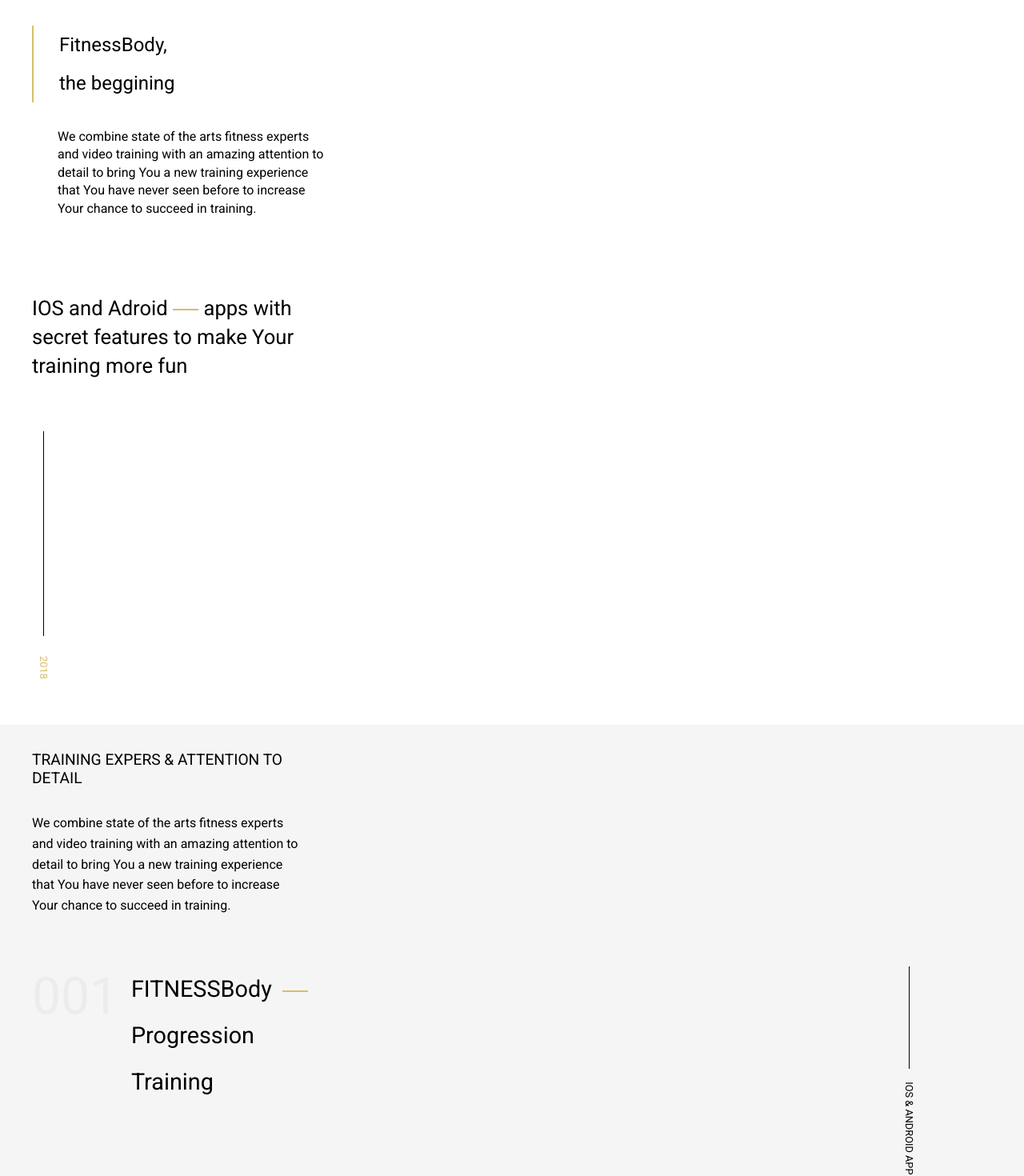
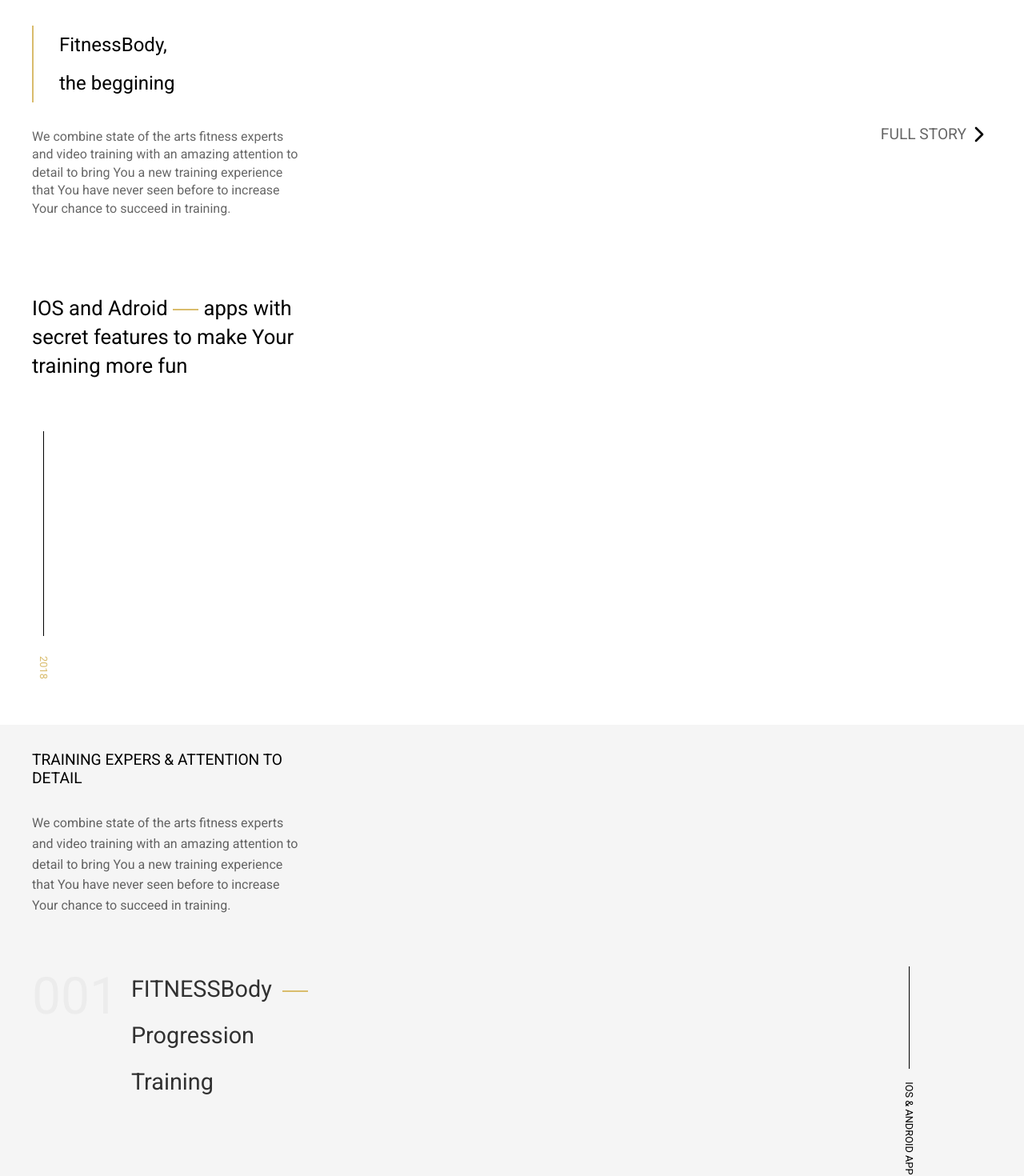
Before and after one commit to malcodeman/apage-client, a React (Create React App) app: page / in a window 1280 px wide. Shown: the part 580-2050 px from the top of the page at 80% size. Built offline with nearby package versions, Linux system fonts and the light colour scheme.

Commit message:
Small corrections.

```diff
--- a/src/components/AboutSection/aboutSection.css
+++ b/src/components/AboutSection/aboutSection.css
@@ -35,6 +35,7 @@
 
 .about-section .about-section-content .text-container .p {
     margin: 0;
+    color: rgba(0, 0, 0, .6);
 }
 
 .about-section .about-section-content .text-container .p .gold {
@@ -56,6 +57,8 @@
 
 .about-section .about-section-content .text-container .right-side .p {
     margin-bottom: 2rem;
+    color: rgba(0, 0, 0, .6);
+    line-height: 1.4;
 }
 
 .about-section .about-section-content .text-container .right-side .h2 {
--- a/src/components/App/App.js
+++ b/src/components/App/App.js
@@ -1,4 +1,4 @@
-import React, { Component } from 'react';
+import React from 'react';
 import './App.css';
 import Header from '../Header/Header';
 import Video from '../Video/Video';
--- a/src/components/AppsSection/appsSection.css
+++ b/src/components/AppsSection/appsSection.css
@@ -15,7 +15,7 @@
 .apps-section .p .dash {
   width: 2rem;
   height: 2px;
-    background-color: #D9BC6C;
+  background-color: #d9bc6c;
   display: inline-block;
   vertical-align: middle;
 }
@@ -36,6 +36,6 @@
 
 .apps-section .vertical-line .text {
   transform: rotate(90deg);
-    color: #D9BC6C;
-    font-size: .8rem;
+  color: #d9bc6c;
+  font-size: 0.8rem;
 }
--- a/src/components/ExpertsSection/expertsSection.css
+++ b/src/components/ExpertsSection/expertsSection.css
@@ -1,5 +1,5 @@
 .experts-section {
-    background-color: #F5F5F5;
+  background-color: #f5f5f5;
 }
 .experts-section .experts-section-content {
   padding: 2rem 2rem;
@@ -22,4 +22,5 @@
 .experts-section .experts-section-content .text-container .p {
   margin: 0;
   line-height: 1.6;
+  color: rgba(0, 0, 0, 0.6);
 }
--- a/src/components/Footer/footer.css
+++ b/src/components/Footer/footer.css
@@ -66,7 +66,7 @@
 }
 
 .footer .footer-content .legal .dash {
-  width: 20%;
+  width: 128px;
   height: 2px;
   margin: 0 1rem;
   background-color: #dadada;
--- a/src/components/ImageCard1/imageCard1.css
+++ b/src/components/ImageCard1/imageCard1.css
@@ -33,6 +33,7 @@
     margin: 0;
     font-size: 1.8rem;
     line-height: 2;
+    color: rgba(0, 0, 0, .8);
 }
 
 .image-card-1 .image-card-1-content .text-container .p .dash {
--- a/src/components/ImageCard2/ImageCard2.js
+++ b/src/components/ImageCard2/ImageCard2.js
@@ -6,7 +6,7 @@ const ImageCard2 = () => {
         <section className="image-card-2">
             <div className="image-card-2-content">
                 <div className="text-container">
-                    <h2 className="h2">Fun and science combined</h2>
+                    <h2 className="h2">Fun and science<span className="dash"></span>combined</h2>
                     <p className="p">We combine state of the arts fitness experts and video training with an amazing attention to detail to bring
                         You a new training experience that
                         You have never seen before to increase
--- a/src/components/ImageCard2/imageCard2.css
+++ b/src/components/ImageCard2/imageCard2.css
@@ -1,5 +1,5 @@
 .image-card-2 {
-    background-color: #F5F5F5;
+  background-color: #f5f5f5;
   min-height: 600px;
 }
 
@@ -15,7 +15,7 @@
   max-width: 340px;
 }
 
-.image-card-2 .image-card-2-content .text-container .h2{
+.image-card-2 .image-card-2-content .text-container .h2 {
   text-transform: uppercase;
   margin: 0;
   font-size: 1.2rem;
@@ -23,7 +23,17 @@
   font-weight: 400;
 }
 
-.image-card-2 .image-card-2-content .text-container .p{
+.image-card-2 .image-card-2-content .text-container .h2 .dash {
+  width: .6rem;
+  height: 2px;
+  background-color: #000;
+  display: inline-block;
+  vertical-align: middle;
+  margin: 0 .4rem;
+}
+
+.image-card-2 .image-card-2-content .text-container .p {
   margin: 0;
   line-height: 1.6;
+  color: rgba(0, 0, 0, 0.6);
 }
--- a/src/components/ImageCard3/ImageCard3.js
+++ b/src/components/ImageCard3/ImageCard3.js
@@ -7,7 +7,8 @@ const ImageCard3 = () => {
             <div className="image-card-3-content">
                 <div className="text-container">
                         <span className="number">002</span>
-                        <p className="p">Cryptocurrency <span className="dash"></span> Soon trade with <span className="gold">FITNESSBODY Coin</span></p>
+                        <p className="p">Cryptocurrency
+                            <span className="dash"></span>Soon trade with <span className="gold"><strong>FITNESSBODY</strong> Coin</span></p>
                     </div>
                 </div>
         </section>
--- a/src/components/ImageCard3/imageCard3.css
+++ b/src/components/ImageCard3/imageCard3.css
@@ -12,7 +12,7 @@
 }
 
 .image-card-3 .image-card-3-content .text-container {
-    max-width: 380px;
+    max-width: 390px;
     display: flex;
     flex-direction: column;
 }
@@ -33,6 +33,7 @@
     margin: 0;
     font-size: 1.8rem;
     line-height: 2;
+    color: rgba(0, 0, 0, .8);
 }
 
 .image-card-3 .image-card-3-content .text-container .p .dash {
--- a/src/components/StorySection/StorySection.js
+++ b/src/components/StorySection/StorySection.js
@@ -1,14 +1,23 @@
 import React from 'react';
 import './storySection.css';
+import chevronRight from './assets/chevron-right.svg';
 
 const StorySection = () => {
     return(
         <section className="story-section">
-            <h1 className="h1">FitnessBody,<br/> the beggining</h1>
-            <p className="p">We combine state of the arts fitness experts and video training with an amazing attention to detail to bring
-                You a new training experience that
-                You have never seen before to increase
-                Your chance to succeed in training.</p>
+            <div>
+                <h1 className="h1">FitnessBody,<br/> the beggining</h1>
+                <p className="p">We combine state of the arts fitness experts and video training with an amazing attention to detail to bring
+                    You a new training experience that
+                    You have never seen before to increase
+                    Your chance to succeed in training.</p>
+            </div>
+            <div>
+                <a className="read-story-link" href="/">
+                    Full story
+                    <img class="chevron-right" src={chevronRight}></img>
+                </a>
+            </div>
         </section>
     )
 }
--- a/src/components/StorySection/storySection.css
+++ b/src/components/StorySection/storySection.css
@@ -2,11 +2,21 @@
   padding: 2rem 2rem;
   max-width: 1200px;
   margin: 0 auto;
+  display: flex;
+  flex-direction: column;
+  align-items: center;
+}
+
+@media (min-width: 576px) {
+  .story-section {
+    flex-direction: row;
+    justify-content: space-between;
+  }
 }
 
 .story-section .h1 {
   margin: 0;
-    border-left: 2px solid #D9BC6C;
+  border-left: 2px solid #d9bc6c;
   padding-left: 2rem;
   line-height: 2;
   font-weight: 400;
@@ -15,7 +25,21 @@
 .story-section .p {
   margin: 0;
   max-width: 340px;
-    padding: 2rem;
+  padding: 2rem 0;
   line-height: 1.4;
   font-size: 1rem;
+  color: rgba(0, 0, 0, 0.6);
 }
+
+.story-section .read-story-link {
+  color: rgba(0, 0, 0, 0.6);
+  text-transform: uppercase;
+  font-size: 1.2rem;
+  display: flex;
+  align-items: center;
+}
+
+.chevron-right {
+  height: 32px;
+  width: 32px;
+}
```
Also changed, not shown: src/components/StorySection/assets/chevron-right.svg (added). Lines whose indentation alone changed are shown as unchanged.
